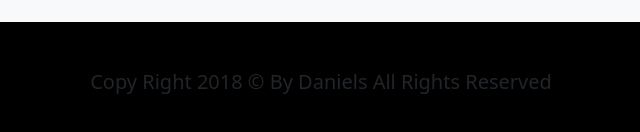
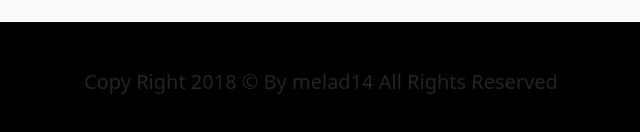
Before and after one commit to melad14/bootstrapproj, a plain HTML site: page index.html in a window 1280 px wide. Shown: the part 5039-5171 px from the top of the page, 319-959 px from the left. Drawn offline with Linux system fonts and the light colour scheme.

Commit message:
Update index.html

```diff
--- a/index.html
+++ b/index.html
@@ -610,7 +610,7 @@
 
 
 <div class="bg-black text-center  p-5 ">
-  <h5 >Copy Right 2018 © By Daniels All Rights Reserved</h5>
+  <h5 >Copy Right 2018 © By melad14 All Rights Reserved</h5>
 </div>
 
 
```
